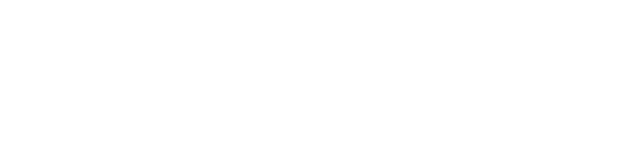
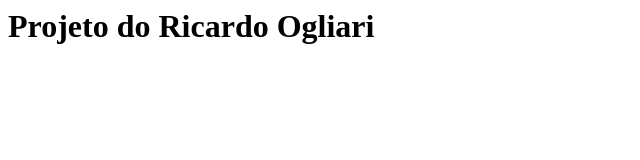
Before and after one commit to ricardoogliari/curso-git, a plain HTML site: page index.html in a window 1280 px wide. Shown: the whole page, without its empty margins (0-640 px from the left). Drawn offline with Linux system fonts and the light colour scheme.

Commit message:
Titulo da pagina

```diff
--- a/index.html
+++ b/index.html
@@ -3,5 +3,6 @@
 
 	</head>
 	<body>
+		<h1>Projeto do Ricardo Ogliari</h1>
 	</body>
 </html>
```
